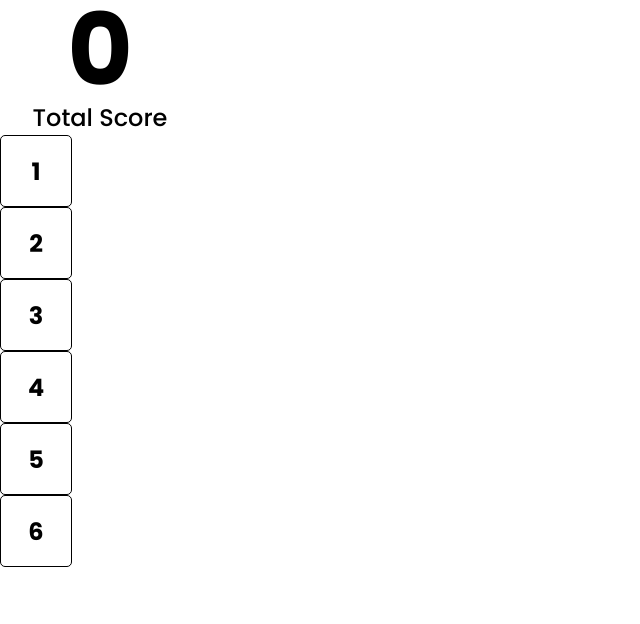
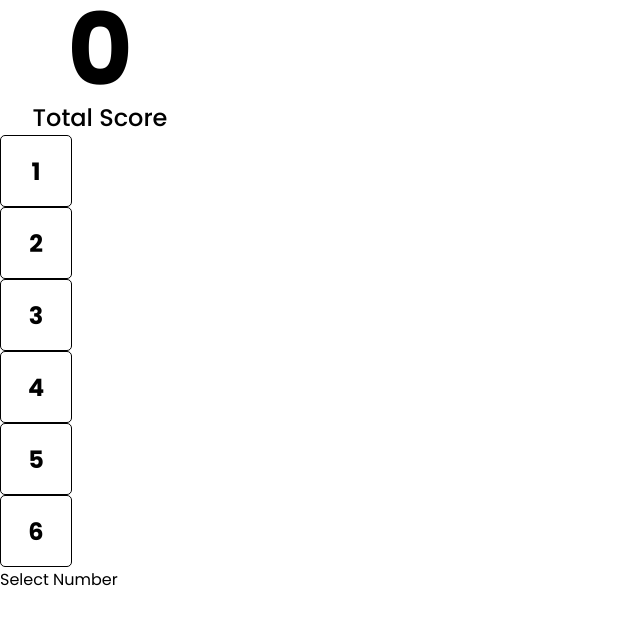
Before and after one commit to aadarshraj02/Dice-Game, a React (Vite) app: page / in a window 1280 px wide. Both pictures are taken after a click on the button "Play Now". Shown: the top 624 px of the page, without its empty margins (0-640 px from the left). Built offline with nearby package versions, Linux system fonts and the light colour scheme.

Commit message:
added a p tag to indicate to select a number

```diff
--- a/src/components/NumberSelector.jsx
+++ b/src/components/NumberSelector.jsx
@@ -18,6 +18,7 @@ const NumberSelector = () => {
           </Box>
         ))}
       </div>
+      <p>Select Number</p>
     </NumberSelectorContainer>
   );
 };
```
